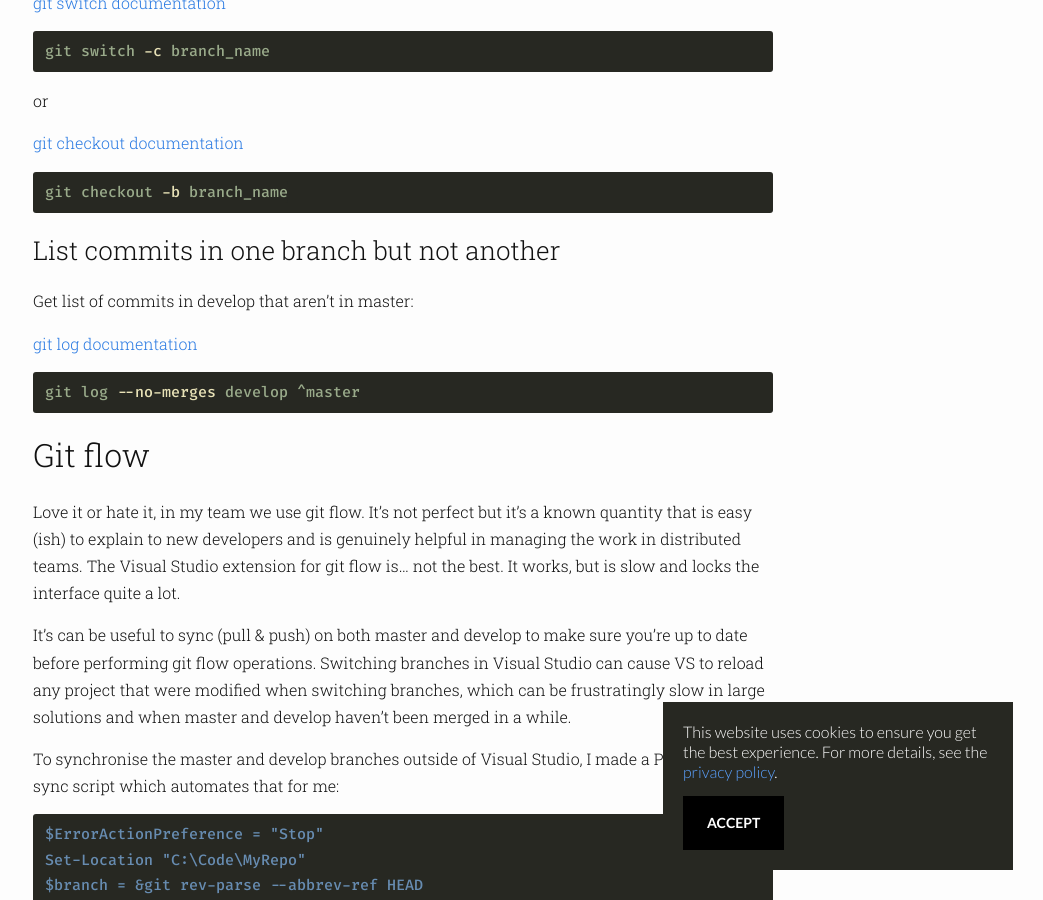
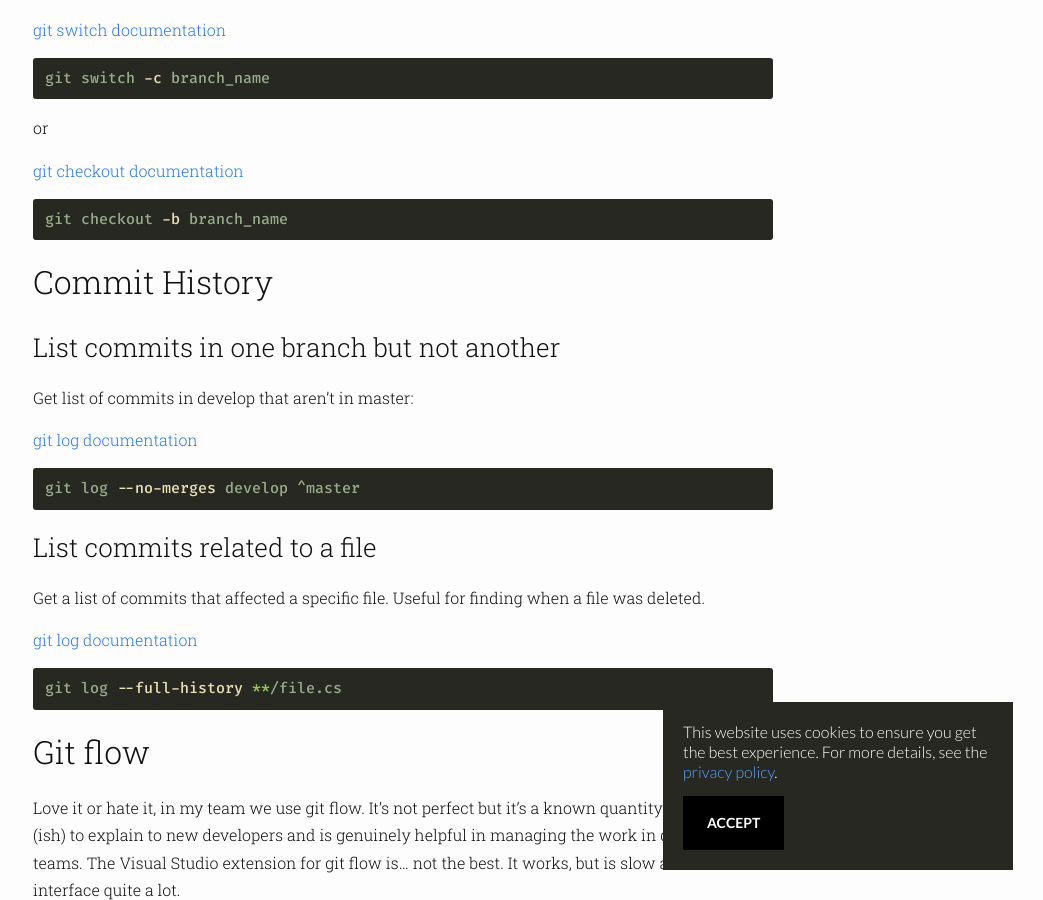
Before and after one commit to erresen/erresen.github.io, a Jekyll site: the page built from _posts/2021-12-13-useful-git-commands.md, in a window 1280 px wide and 900 px high, scrolled down 1463 px. Shown: the whole window, without its empty margins (237-1280 px from the left). Built offline with Jekyll 4.4.1, drawn with Linux system fonts in a browser that asks for light colours; nearby versions of some CDN libraries; comment, search, counter and statistics services are not loaded.

Commit message:
added commit history section and how to find history of a file

````diff
--- a/_posts/2021-12-13-useful-git-commands.md
+++ b/_posts/2021-12-13-useful-git-commands.md
@@ -14,10 +14,12 @@ Using the command line can be a bit scary for devs that are used to GUIs, but us
 
 [branching]: #branch-management
 [flow]: #git-flow
+[history]: #commit-history
 [remotes]: #git-remotes
 [stashing]: #stashing
 
 - [Branch management][branching]
+- [Commit History][history]
 - [Git flow][flow]
 - [Git remotes][remotes]
 - [Stashing][stashing]
@@ -75,6 +77,8 @@ or
 git checkout -b branch_name
 ```
 
+## Commit History
+
 ### List commits in one branch but not another
 
 Get list of commits in develop that aren't in master:
@@ -84,6 +88,17 @@ Get list of commits in develop that aren't in master:
 
 ```sh
 git log --no-merges develop ^master
+```
+
+### List commits related to a file
+
+Get a list of commits that affected a specific file. Useful for finding when a file was deleted.
+
+[git-log]: https://git-scm.com/docs/git-log
+[git log documentation][git-log]
+
+```sh
+git log --full-history **/file.cs
 ```
 
 ## Git flow
````
